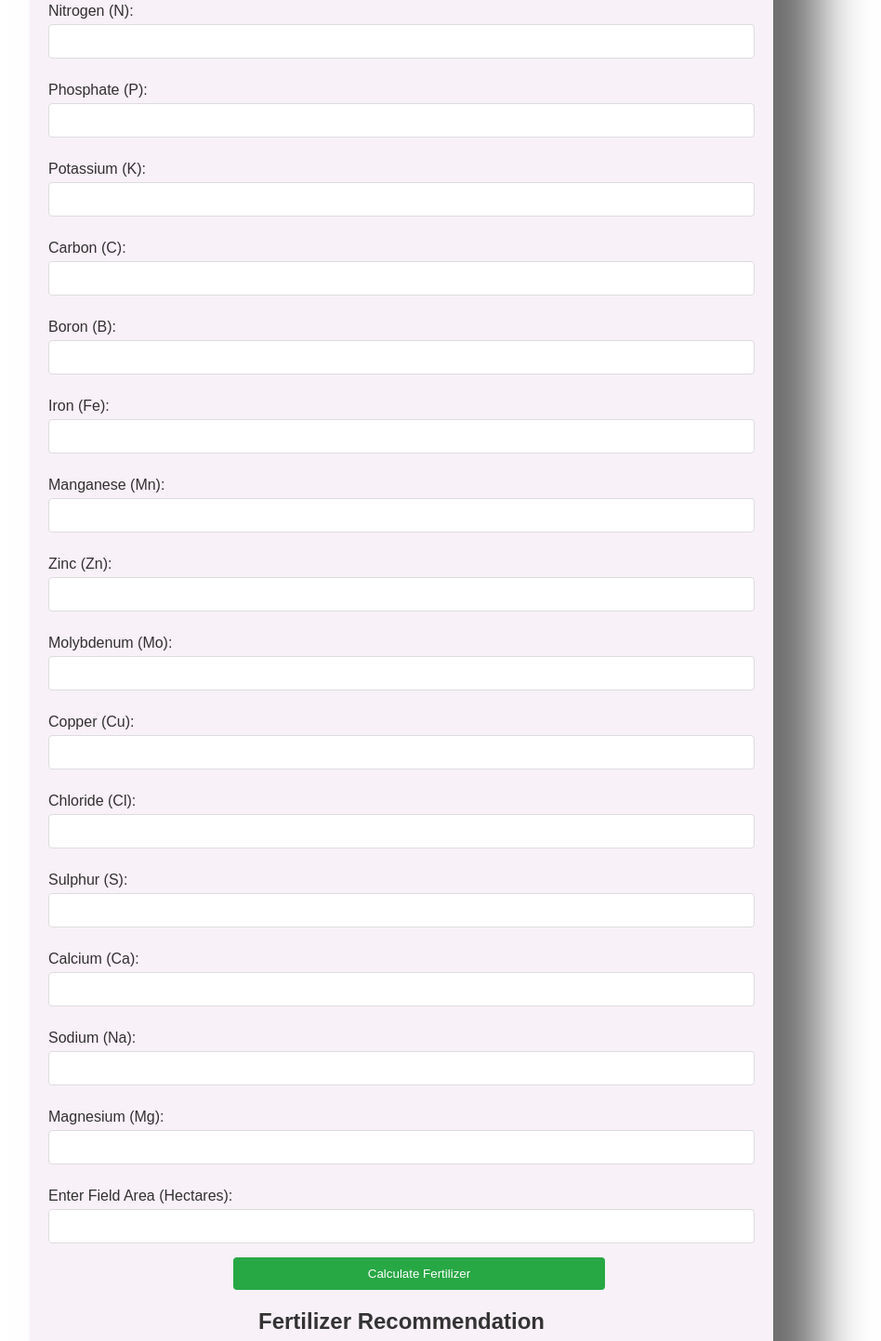
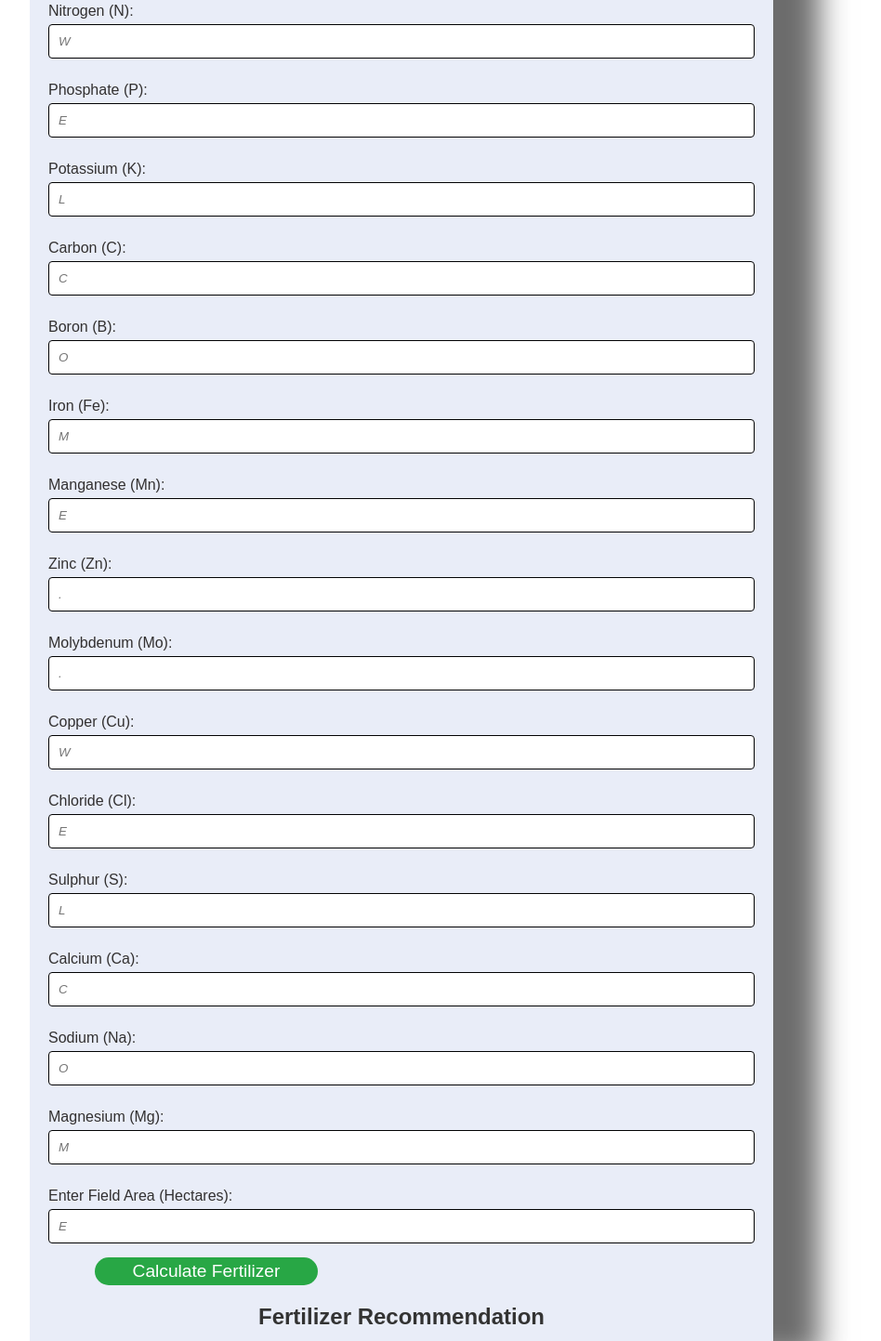
Before and after one commit to ShahzanKhursheed/fertilizer.Intel, a plain HTML site: page index.html in a window 1280 px wide. Shown: the part 837-2280 px from the top of the page at 93% size, without its empty margins (208-1156 px from the left). Drawn offline with Linux system fonts and the light colour scheme.

Commit message:
Add files via upload

```diff
--- a/index.html
+++ b/index.html
@@ -12,11 +12,9 @@
         <div class="box">
         </div>
            <div class="hero">
-               <span>This is your Website</span>
+               <span>The Farmers Guide </span>
            </div>
         </div>
-
-
 
     <div class="container">
         <h1>Fertilizer Usage Optimizer for Higher Yield</h1>
@@ -26,52 +24,52 @@
 
             <h2>Enter Nutrient Levels (kg/ha):</h2>
             <label for="nitrogen">Nitrogen (N):</label>
-            <input type="number" id="nitrogen" step="0.1" required>
+            <input type="number" id="nitrogen" step="0.1" required placeholder="W">
 
             <label for="phosphate">Phosphate (P):</label>
-            <input type="number" id="phosphate" step="0.1" required>
+            <input type="number" id="phosphate" step="0.1" required placeholder="E">
 
             <label for="potassium">Potassium (K):</label>
-            <input type="number" id="potassium" step="0.1" required>
+            <input type="number" id="potassium" step="0.1" required placeholder="L">
 
             <label for="carbon">Carbon (C):</label>
-            <input type="number" id="carbon" step="0.1" required>
+            <input type="number" id="carbon" step="0.1" required placeholder="C">
 
             <label for="boron">Boron (B):</label>
-            <input type="number" id="boron" step="0.1" required>
+            <input type="number" id="boron" step="0.1" required placeholder="O">
 
             <label for="iron">Iron (Fe):</label>
-            <input type="number" id="iron" step="0.1" required>
+            <input type="number" id="iron" step="0.1" required placeholder="M">
 
             <label for="manganese">Manganese (Mn):</label>
-            <input type="number" id="manganese" step="0.1" required>
+            <input type="number" id="manganese" step="0.1" required placeholder="E">
 
             <label for="zinc">Zinc (Zn):</label>
-            <input type="number" id="zinc" step="0.1" required>
+            <input type="number" id="zinc" step="0.1" required placeholder=".">
 
             <label for="molybdenum">Molybdenum (Mo):</label>
-            <input type="number" id="molybdenum" step="0.1" required>
+            <input type="number" id="molybdenum" step="0.1" required placeholder=".">
 
             <label for="copper">Copper (Cu):</label>
-            <input type="number" id="copper" step="0.1" required>
+            <input type="number" id="copper" step="0.1" required placeholder="W">
 
             <label for="chloride">Chloride (Cl):</label>
-            <input type="number" id="chloride" step="0.1" required>
+            <input type="number" id="chloride" step="0.1" required placeholder="E">
 
             <label for="sulphur">Sulphur (S):</label>
-            <input type="number" id="sulphur" step="0.1" required>
+            <input type="number" id="sulphur" step="0.1" required placeholder="L">
 
             <label for="calcium">Calcium (Ca):</label>
-            <input type="number" id="calcium" step="0.1" required>
+            <input type="number" id="calcium" step="0.1" required placeholder="C">
 
             <label for="sodium">Sodium (Na):</label>
-            <input type="number" id="sodium" step="0.1" required>
+            <input type="number" id="sodium" step="0.1" required placeholder="O">
 
             <label for="magnesium">Magnesium (Mg):</label>
-            <input type="number" id="magnesium" step="0.1" required>
+            <input type="number" id="magnesium" step="0.1" required placeholder="M">
 
             <label for="area">Enter Field Area (Hectares):</label>
-            <input type="number" id="area" step="0.1" required>
+            <input type="number" id="area" step="0.1" required placeholder="E">
 
             <button type="button" id="calculate-btn">Calculate Fertilizer</button>
         </form>
--- a/styles.css
+++ b/styles.css
@@ -60,13 +60,14 @@ body {
     max-width: 800px;
     margin: 20px auto;
     padding: 20px;
-    background-color: rgb(248, 241, 248);
-    box-shadow: 50px 50px 50px rgba(0, 0, 0, 0.575);
+    background-color: rgb(233, 237, 248);
+    box-shadow: 50px 10px 30px rgba(0, 0, 0, 0.575);
 }
 
 h1, h2 {
     text-align: center;
     color: #333;
+
 }
 
 label {
@@ -79,21 +80,27 @@ input {
     width: 100%;
     padding: 10px;
     margin-bottom: 15px;
-    border: 1px solid #ddd;
+    border: 1px solid #020203;
     border-radius: 4px;
-    color: #333;
+    color: #0f0a0a;
+    font-style: italic;
 }
 
 button {
-    display: inline-block;
-    margin-left: 199px;
-    width: 400px;
-    padding: 10px;
+    display: flex;
+    align-items: center;
+    justify-content: center;
+    position: relative;
+    left: 50px;
+    width: 240px;
+    height: 30px;
     background-color: #28a745;
     color: white;
     border: none;
-    border-radius: 4px;
-    cursor: pointer;
+    border-radius: 24px;
+    cursor: crosshair;
+    font-size: larger;
+
 }
 
 button:hover {
@@ -117,8 +124,3 @@ footer {
 footer a {
     color: #00d5ff;
 }
- @median only screen and (605px){
-    .hero span{
-
-    }
-}
```
